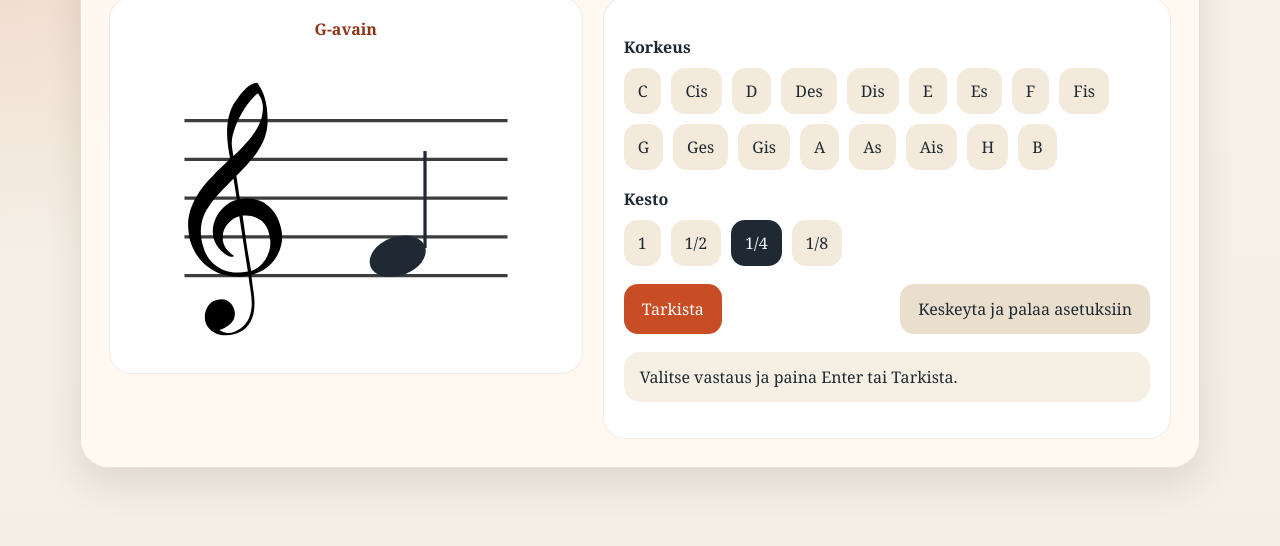
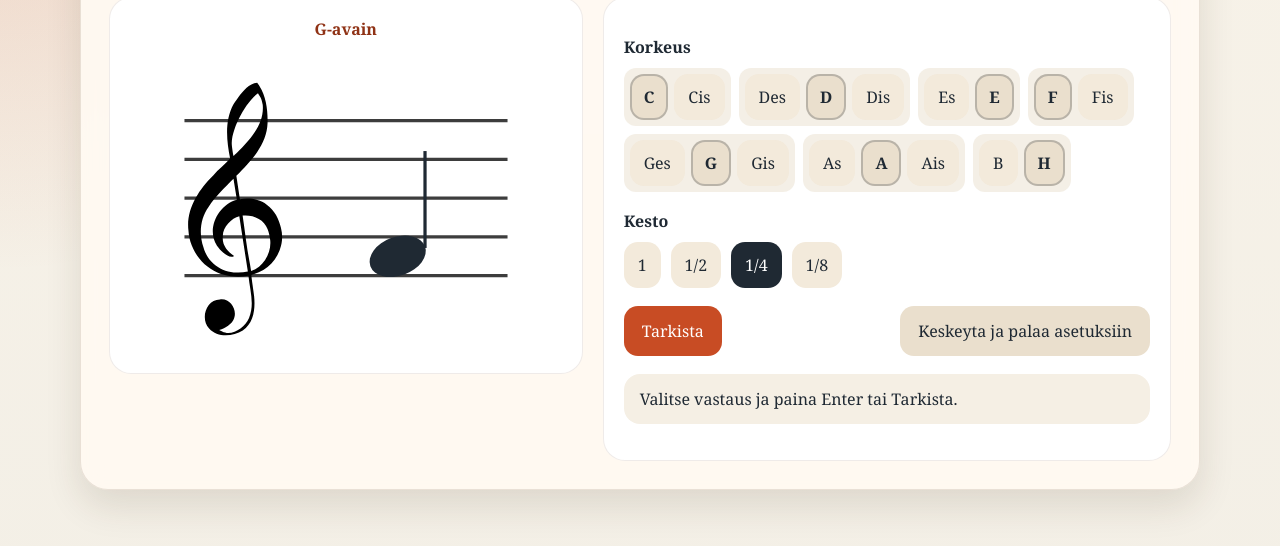
Before and after one commit to Draugrist/nuottiopas, a website built with Vite: page index.html in a window 1280 px wide. Both pictures are taken after a click on the button "Aloita harjoitus". Shown: the part 150-696 px from the top of the page. Built offline with nearby package versions, Linux system fonts and the light colour scheme.

Commit message:
Paranna nuottivalinnan tyylejä

```diff
--- a/src/styles.css
+++ b/src/styles.css
@@ -381,11 +381,31 @@ select {
     gap: 10px;
 }
 
+.pitch-cluster-row {
+    display: flex;
+    flex-wrap: wrap;
+    gap: 8px;
+}
+
+.pitch-cluster {
+    display: inline-flex;
+    gap: 6px;
+    padding: 6px;
+    border-radius: 12px;
+    background: rgba(234, 223, 205, 0.5);
+}
+
 .choice-button {
     padding: 10px 12px;
     border: 2px solid transparent;
     background: #f3eadb;
     color: var(--ink);
+}
+
+.choice-button--natural {
+    background: #eadfcd;
+    border-color: rgba(31, 41, 51, 0.24);
+    font-weight: 700;
 }
 
 .choice-button--active {
--- a/src/ui/practiceView.js
+++ b/src/ui/practiceView.js
@@ -1,23 +1,37 @@
 import { formatTaskLabel, renderNotation } from './notationRenderer.js';
 
-const PITCH_VARIANTS = [
+const PITCH_GROUPS = [
+  [
     { label: 'C', pitch: 'C', accidental: 'natural' },
-  { label: 'Cis', pitch: 'C', accidental: 'sharp' },
+    { label: 'Cis', pitch: 'C', accidental: 'sharp' }
+  ],
+  [
+    { label: 'Des', pitch: 'D', accidental: 'flat' },
     { label: 'D', pitch: 'D', accidental: 'natural' },
-  { label: 'Des', pitch: 'D', accidental: 'flat' },
-  { label: 'Dis', pitch: 'D', accidental: 'sharp' },
-  { label: 'E', pitch: 'E', accidental: 'natural' },
+    { label: 'Dis', pitch: 'D', accidental: 'sharp' }
+  ],
+  [
     { label: 'Es', pitch: 'E', accidental: 'flat' },
+    { label: 'E', pitch: 'E', accidental: 'natural' }
+  ],
+  [
     { label: 'F', pitch: 'F', accidental: 'natural' },
-  { label: 'Fis', pitch: 'F', accidental: 'sharp' },
+    { label: 'Fis', pitch: 'F', accidental: 'sharp' }
+  ],
+  [
+    { label: 'Ges', pitch: 'G', accidental: 'flat' },
     { label: 'G', pitch: 'G', accidental: 'natural' },
-  { label: 'Ges', pitch: 'G', accidental: 'flat' },
-  { label: 'Gis', pitch: 'G', accidental: 'sharp' },
+    { label: 'Gis', pitch: 'G', accidental: 'sharp' }
+  ],
+  [
+    { label: 'As', pitch: 'A', accidental: 'flat' },
     { label: 'A', pitch: 'A', accidental: 'natural' },
-  { label: 'As', pitch: 'A', accidental: 'flat' },
-  { label: 'Ais', pitch: 'A', accidental: 'sharp' },
-  { label: 'H', pitch: 'H', accidental: 'natural' },
-  { label: 'B', pitch: 'B', accidental: 'flat' }
+    { label: 'Ais', pitch: 'A', accidental: 'sharp' }
+  ],
+  [
+    { label: 'B', pitch: 'B', accidental: 'flat' },
+    { label: 'H', pitch: 'H', accidental: 'natural' }
+  ]
 ];
 
 function encodePitchVariant(variant) {
@@ -82,9 +96,9 @@ function isButtonCorrect(group, value, state) {
   return false;
 }
 
-function renderButton(label, action, value, selected, correct) {
+function renderButton(label, action, value, selected, correct, variant = '') {
   return `
-    <button class="choice-button ${selected ? 'choice-button--active' : ''} ${correct ? 'choice-button--correct' : ''}" type="button" data-action="${action}" data-value="${value}">
+    <button class="choice-button ${variant} ${selected ? 'choice-button--active' : ''} ${correct ? 'choice-button--correct' : ''}" type="button" data-action="${action}" data-value="${value}">
       ${label}
     </button>
   `;
@@ -125,17 +139,23 @@ export function renderPracticeView(state) {
           <section class="card">
             <div class="button-group ${task.type === 'rest' ? 'button-group--disabled' : ''}">
               <p class="group-label">Korkeus</p>
-              <div class="button-row">
-                ${PITCH_VARIANTS.map((variant) => {
+              <div class="pitch-cluster-row">
+                ${PITCH_GROUPS.map((group) => `
+                  <div class="pitch-cluster">
+                    ${group.map((variant) => {
     const encodedValue = encodePitchVariant(variant);
+    const buttonVariantClass = variant.accidental === 'natural' ? 'choice-button--natural' : '';
     return renderButton(
       variant.label,
       'pitch',
       encodedValue,
       isPitchVariantSelected(encodedValue, answer),
-      isButtonCorrect('pitch', encodedValue, state)
+      isButtonCorrect('pitch', encodedValue, state),
+      buttonVariantClass
     );
   }).join('')}
+                  </div>
+                `).join('')}
               </div>
             </div>
 
```
Lines whose indentation alone changed are shown as unchanged.
